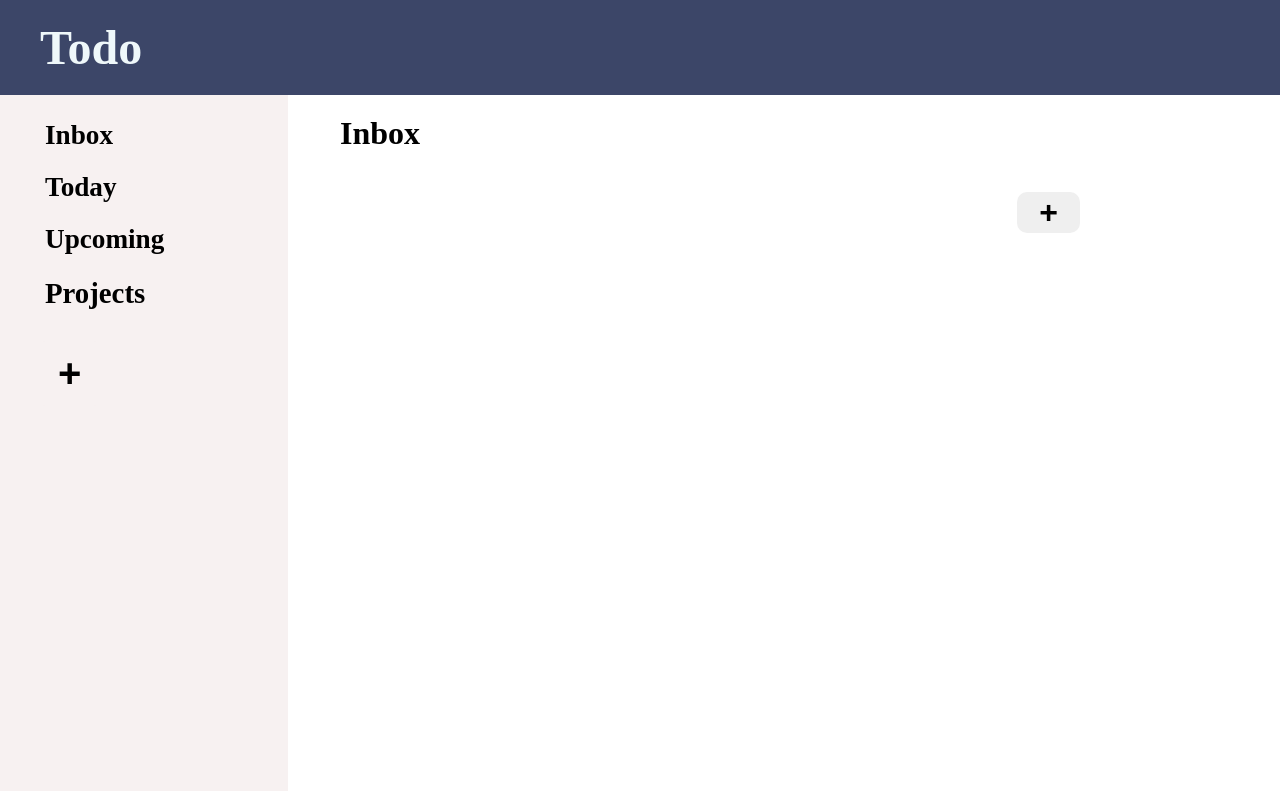
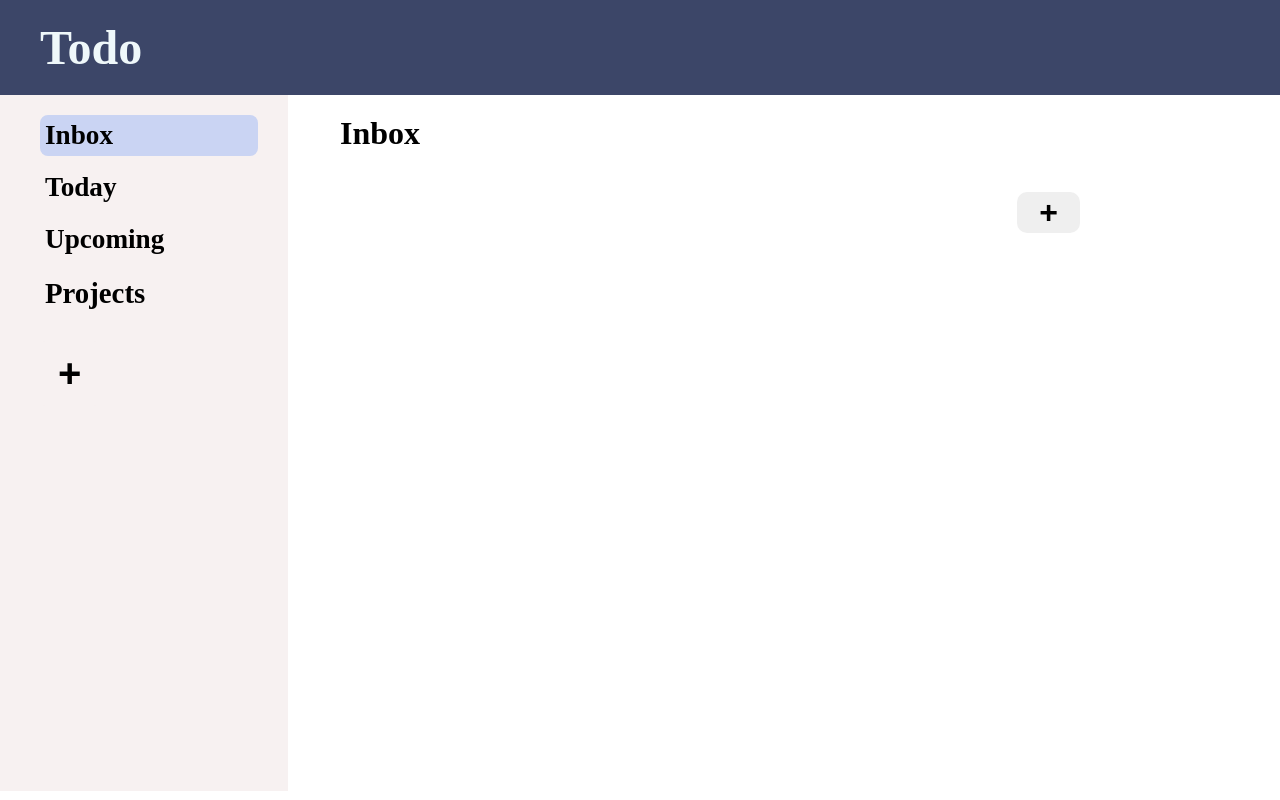
Before and after one commit to nerdyblock/todo-list, a website built with webpack: page src/template.html in a window 1280 px wide. Built offline with nearby package versions, Linux system fonts and the light colour scheme.

Commit message:
added inbox highlight by default

```diff
--- a/src/template.html
+++ b/src/template.html
@@ -14,7 +14,7 @@
     </header>
     <div class="content">
         <div class="nav">
-            <div class="nav-options" id="Inbox">Inbox</div>
+            <div class="nav-options nav-selected" id="Inbox">Inbox</div>
             <div class="nav-options" id="Today">Today</div>
             <div class="nav-options" id="Upcoming">Upcoming</div>
             <div id="projects">Projects</div>
```
